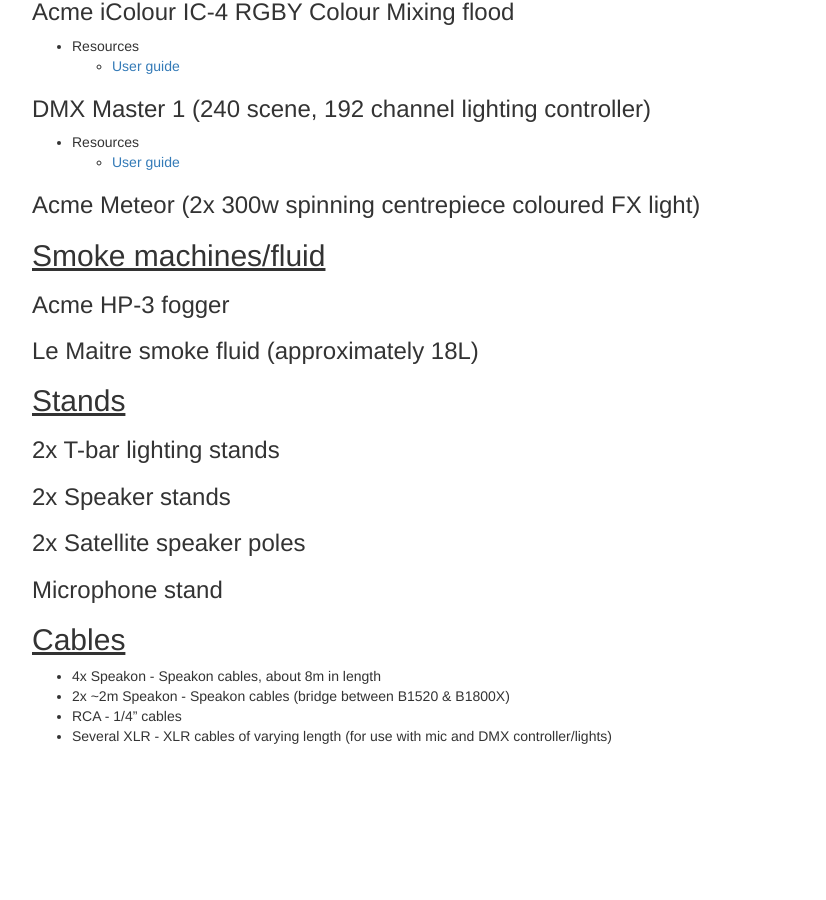
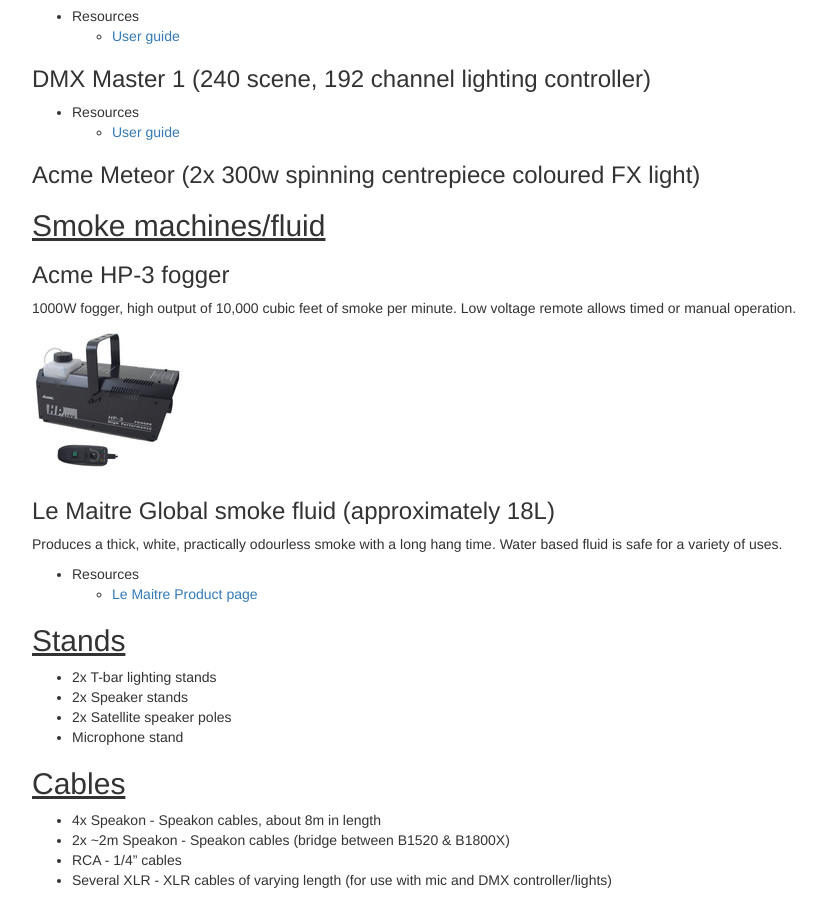
Before and after one commit to mdjnewman/av-gear-sale, a Jekyll site: the page built from index.md, in a window 1280 px wide and 900 px high, scrolled down 2271 px. Shown: the whole window, without its empty margins (38-864 px from the left). Built offline with Jekyll 4.4.1, drawn with Linux system fonts in a browser that asks for light colours; nearby versions of some CDN libraries; comment, search, counter and statistics services are not loaded; before the commit the page ends 3027 px from its top, so only the background shows below that; some of the changed text lies outside the part shown.

Commit message:
Initial images

```diff
--- /dev/null
+++ b/_includes/image.html
@@ -0,0 +1,3 @@
+<a class="fancybox" rel="{{ include.rel }}" href="assets/images/{{ include.filename }}">
+    <img src="assets/images/thumbs/{{ include.filename }}" alt="{{ include.description }}" />
+</a>
--- a/_layouts/default.html
+++ b/_layouts/default.html
@@ -10,6 +10,7 @@
     <link rel="stylesheet" href="https://maxcdn.bootstrapcdn.com/bootstrap/3.3.1/css/bootstrap.min.css">
     <link rel="stylesheet" href="https://maxcdn.bootstrapcdn.com/bootstrap/3.3.1/css/bootstrap-theme.min.css">
     <link rel="stylesheet" href="assets/css/main.css">
+    <link rel="stylesheet" href="https://cdnjs.cloudflare.com/ajax/libs/fancybox/2.1.5/jquery.fancybox.min.css">
 
     <!-- HTML5 shim and Respond.js for IE8 support of HTML5 elements and media queries -->
     <!--[if lt IE 9]>
--- a/index.md
+++ b/index.md
@@ -27,7 +25,7 @@
 - [DMX Master 1 (240 scene, 192 channel lighting controller)](#dmx-master-1-240-scene-192-channel-lighting-controller)
 - [Acme Meteor (2x 300w spinning centrepiece coloured FX light)](#acme-meteor-2x-300w-spinning-centrepiece-coloured-fx-light)
 - [Acme HP-3 fogger](#acme-hp-3-fogger)
-- [Le Maitre smoke fluid (approximately 18L)](#le-maitre-smoke-fluid-approximately-18l)
+- [Le Maitre Global smoke fluid (approximately 18L)](#le-maitre-global-smoke-fluid-approximately-18l)
 - [Stands](#stands)
 - [Cables](#cables)
 
@@ -135,17 +133,23 @@
 
 ### Acme HP-3 fogger
 
-### Le Maitre smoke fluid (approximately 18L)
+1000W fogger, high output of 10,000 cubic feet of smoke per minute. Low voltage remote allows timed or manual operation.
+
+{% include image.html filename="hp-3-fogger.jpeg" %}
+
+### Le Maitre Global smoke fluid (approximately 18L)
+
+Produces a thick, white, practically odourless smoke with a long hang time. Water based fluid is safe for a variety of uses.
+
+* Resources
+    * [Le Maitre Product page](http://www.lemaitreltd.com/p/Global-Smoke-Fluid/cl53b0JVC04)
 
 ## Stands
 
-### 2x T-bar lighting stands
-
-### 2x Speaker stands
-
-### 2x Satellite speaker poles
-
-### Microphone stand
+- 2x T-bar lighting stands
+- 2x Speaker stands
+- 2x Satellite speaker poles
+- Microphone stand
 
 ## Cables
 
```
Also changed, not shown: other parts of _layouts/default.html (+9 -1 lines), other parts of index.md (+0 -2 lines), assets/images/hp-3-fogger.jpeg (added), assets/images/thumbs/hp-3-fogger.jpeg (added), 1 other file.
